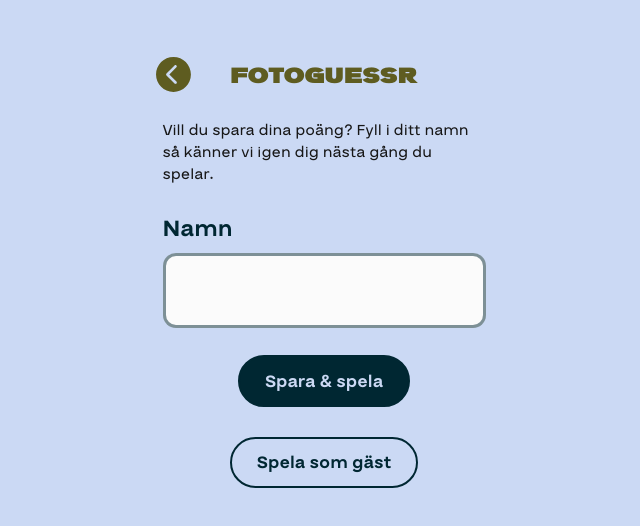
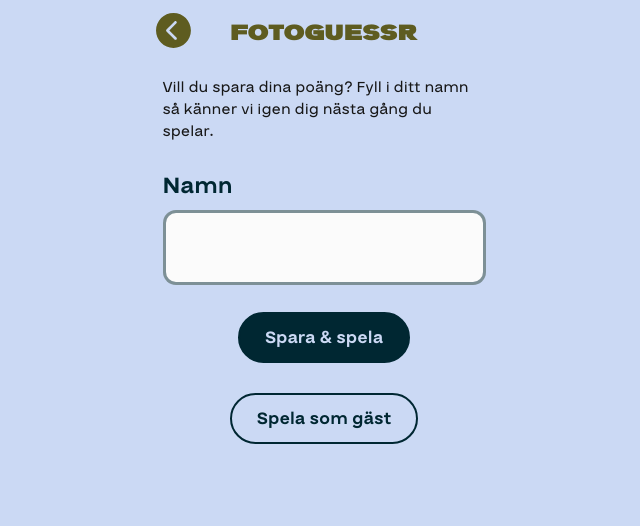
Before and after one commit to Skjesper/fotoguessr, a Next.js app: page /onboarding in a window 1280 px wide. Shown: the top 526 px of the page, without its empty margins (316-956 px from the left). Built offline with nearby package versions, Linux system fonts and the light colour scheme.

Commit message:
Decrease padding on headerSection

```diff
--- a/src/components/FotoguesserHeader/FotoguesserHeader.module.css
+++ b/src/components/FotoguesserHeader/FotoguesserHeader.module.css
@@ -6,7 +6,7 @@
   justify-content: center; /* Centrerar innehållet */
   position: relative; /* För att kunna positionera arrow absolut */
   margin: 0 auto;
-    padding-top: 3.84rem;
+  padding-top: 1.1rem;
 }
 
 .arrowIcon {
@@ -18,7 +18,7 @@
 }
 
 .headerH1 {
-    color: var(--Sandstone, #5E5C20);
+  color: var(--Sandstone, #5e5c20);
   font-family: Kritik-Trial;
   font-size: 1.375rem;
   font-style: normal;
```
Lines whose indentation alone changed are shown as unchanged.
